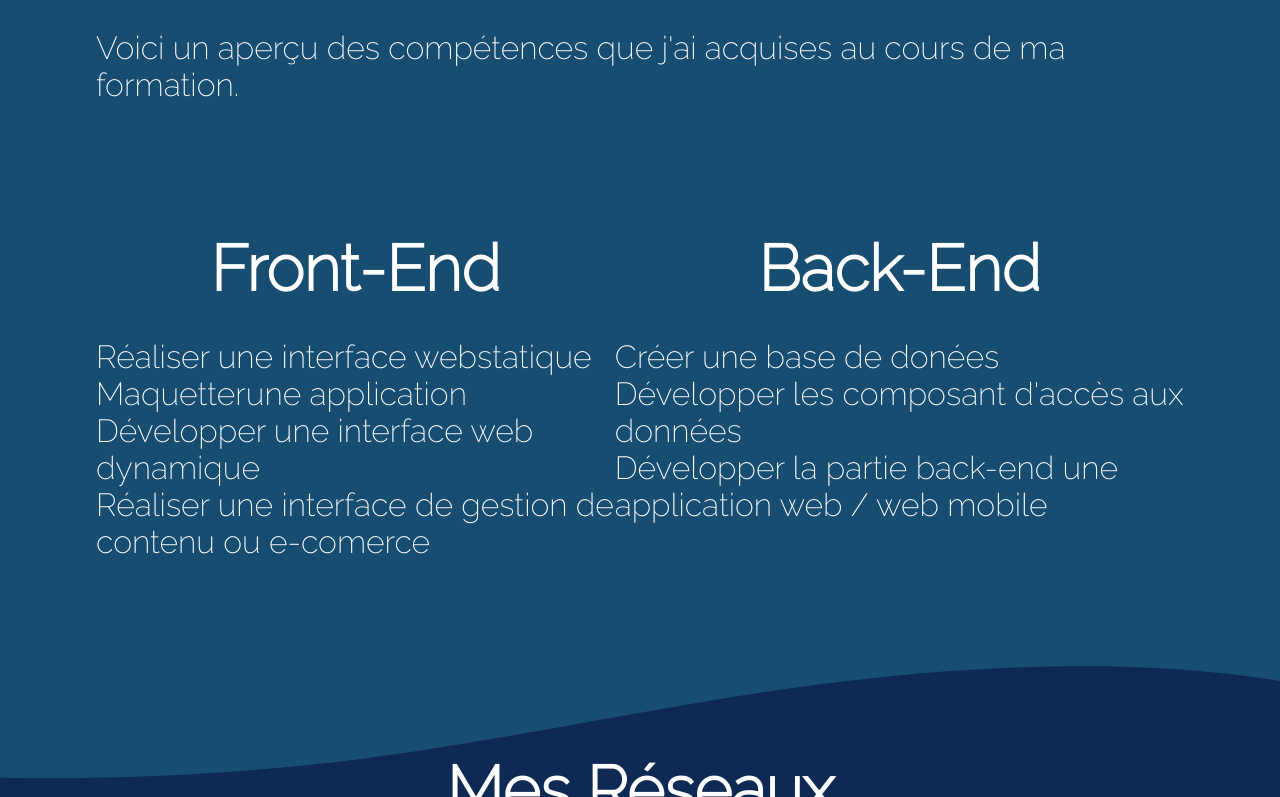
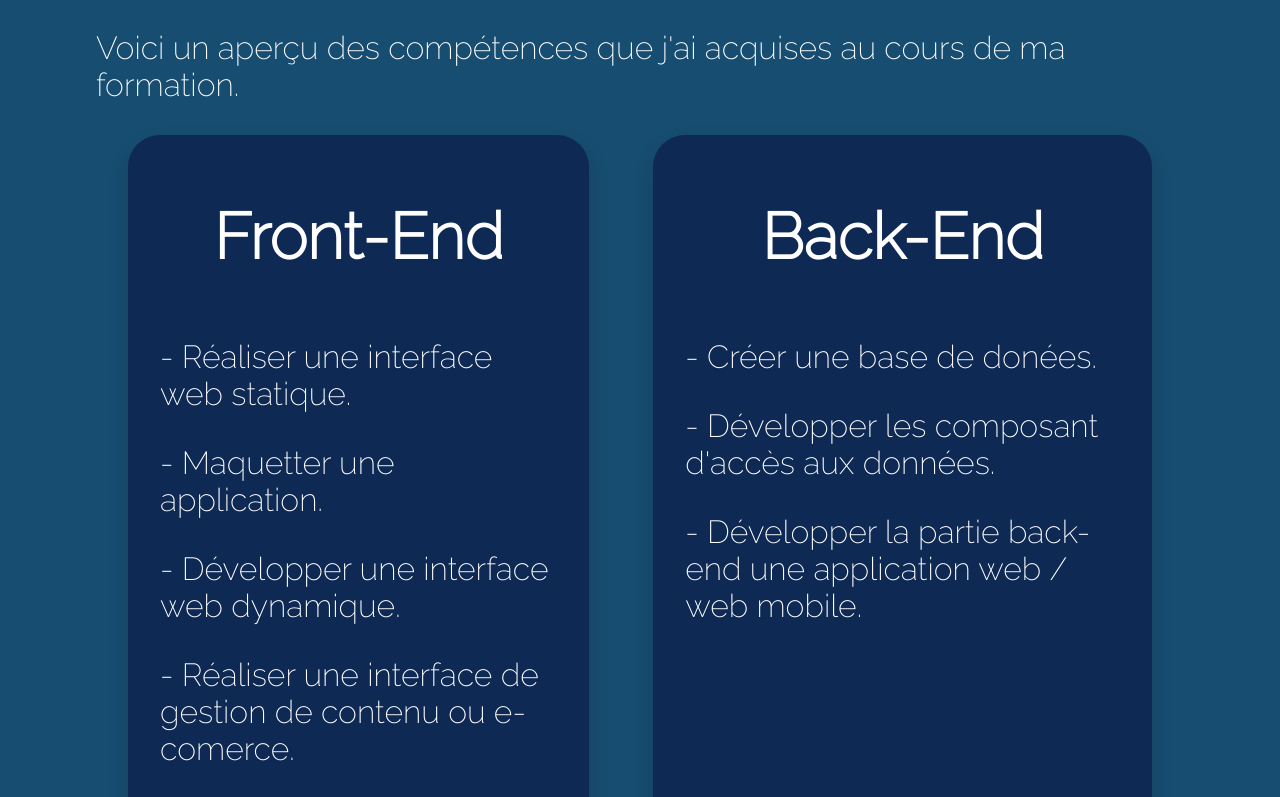
Before and after one commit to Johanlabbe/Portfolio, a plain HTML site: page index.html in a window 1280 px wide. Shown: the part 4511-5308 px from the top of the page. Drawn offline with Linux system fonts and the light colour scheme.

Commit message:
css block-3 modif + animation

```diff
--- a/css/main.css
+++ b/css/main.css
@@ -578,7 +578,6 @@ h2 path:nth-child(11) {
 /* ----- card Elements ----- */
 
 .card-element {
-    position: relative;
     display: flex;
     flex-direction: column;
     justify-content: space-between;
@@ -591,14 +590,6 @@ h2 path:nth-child(11) {
     margin: 2rem;
     padding: 2rem;
     border-radius: 2rem;
-}
-
-.card-element:nth-child(1),
-.card-element:nth-child(3),
-.card-element:nth-child(5) {
-    filter: blur(5px);
-    animation: blur ease 1.6s forwards;
-
 }
 
 .card-element:nth-child(3) {
@@ -637,6 +628,7 @@ h2 path:nth-child(11) {
     font-size: 1.65rem;
     margin: 2rem;
     color: white;
+    transition: 0.5s;
 }
 
 .card-element:hover h3 {
@@ -755,7 +747,7 @@ h2 path:nth-child(11) {
 #popover2::backdrop,
 #popover3::backdrop {
     background: rgba(0, 0, 0, 0.05);
-    /* backdrop-filter: blur(5px); */
+    backdrop-filter: blur(5px);
 }
 
 #popover1,
@@ -793,6 +785,10 @@ h2 path:nth-child(11) {
 
 /* ----- SVG Circles CSS ----- */
 
+circle {
+    fill: none;
+}
+
 .language-used {
     display: flex;
     flex-direction: column;
@@ -801,10 +797,6 @@ h2 path:nth-child(11) {
     text-align: center;
     position: relative;
   }
-
-circle {
-    fill: none;
-}
 
 .language-used section {
     display: flex;
@@ -897,8 +889,66 @@ circle {
     font-size: 2rem;
 }
 
+.block-3 h4 {
+    margin: 2rem;
+}
+
+.block-3 li {
+    margin: 2rem 0;
+}
+
 .skill-container {
     display: flex;
+}
+
+.skill-container div {
+    display: flex;
+    flex-direction: column;
+    margin: 2rem;
+    padding: 2rem;
+    border-radius: 2rem;
+    background-color: #1f6e8c;
+    background-color: #0e2954;
+    box-shadow: 0 10px 20px rgba(0, 0, 0, 0.15);
+    transition: 0.5s;
+
+}
+
+.skill-container div:hover {
+    background-color: #1f6e8c;
+    transform: translateY(-5%);
+    transition: 0.5s;
+}
+
+/* ----- Animations Skill Container ----- */
+
+.skill-container div:nth-child(1) li:nth-child(2) {
+    transition-delay: 100ms;
+    animation-delay: 100ms;
+}
+
+.skill-container div:nth-child(1) li:nth-child(3) {
+    transition-delay: 200ms;
+    animation-delay: 200ms;
+
+}
+
+.skill-container div:nth-child(1) li:nth-child(4) {
+    transition-delay: 300ms;
+    animation-delay: 300ms;
+
+}
+
+.skill-container div:nth-child(2) li:nth-child(2) {
+    transition-delay: 100ms;
+    animation-delay: 100ms;
+
+}
+
+.skill-container div:nth-child(2) li:nth-child(3) {
+    transition-delay: 200ms;
+    animation-delay: 200ms;
+
 }
 
 /* ----- ----------- ----- */
--- a/index.html
+++ b/index.html
@@ -377,18 +377,18 @@
                     <div>
                         <h4 class="hidden" data-animation="slide-left">Front-End</h4>
                         <ul>
-                            <li class="hidden" data-animation="slide-down">Réaliser une interface webstatique</li>
-                            <li class="hidden" data-animation="slide-down">Maquetterune application</li>
-                            <li class="hidden" data-animation="slide-down">Développer une interface web dynamique</li>
-                            <li class="hidden" data-animation="slide-down">Réaliser une interface de gestion de contenu ou e-comerce</li>
+                            <li class="hidden" data-animation="slide-down">- Réaliser une interface web statique.</li>
+                            <li class="hidden" data-animation="slide-down">- Maquetter une application.</li>
+                            <li class="hidden" data-animation="slide-down">- Développer une interface web dynamique.</li>
+                            <li class="hidden" data-animation="slide-down">- Réaliser une interface de gestion de contenu ou e-comerce.</li>
                         </ul>
                     </div>
                     <div>
                         <h4 class="hidden" data-animation="slide-right">Back-End</h4>
                         <ul>
-                            <li class="hidden" data-animation="slide-down">Créer une base de donées</li>
-                            <li class="hidden" data-animation="slide-down">Développer les composant d'accès aux données</li>
-                            <li class="hidden" data-animation="slide-down">Développer la partie back-end une application web / web mobile</li>
+                            <li class="hidden" data-animation="slide-down">- Créer une base de donées.</li>
+                            <li class="hidden" data-animation="slide-down">- Développer les composant d'accès aux données.</li>
+                            <li class="hidden" data-animation="slide-down">- Développer la partie back-end une application web / web mobile.</li>
                         </ul>
                     </div>
                 </section>
```
